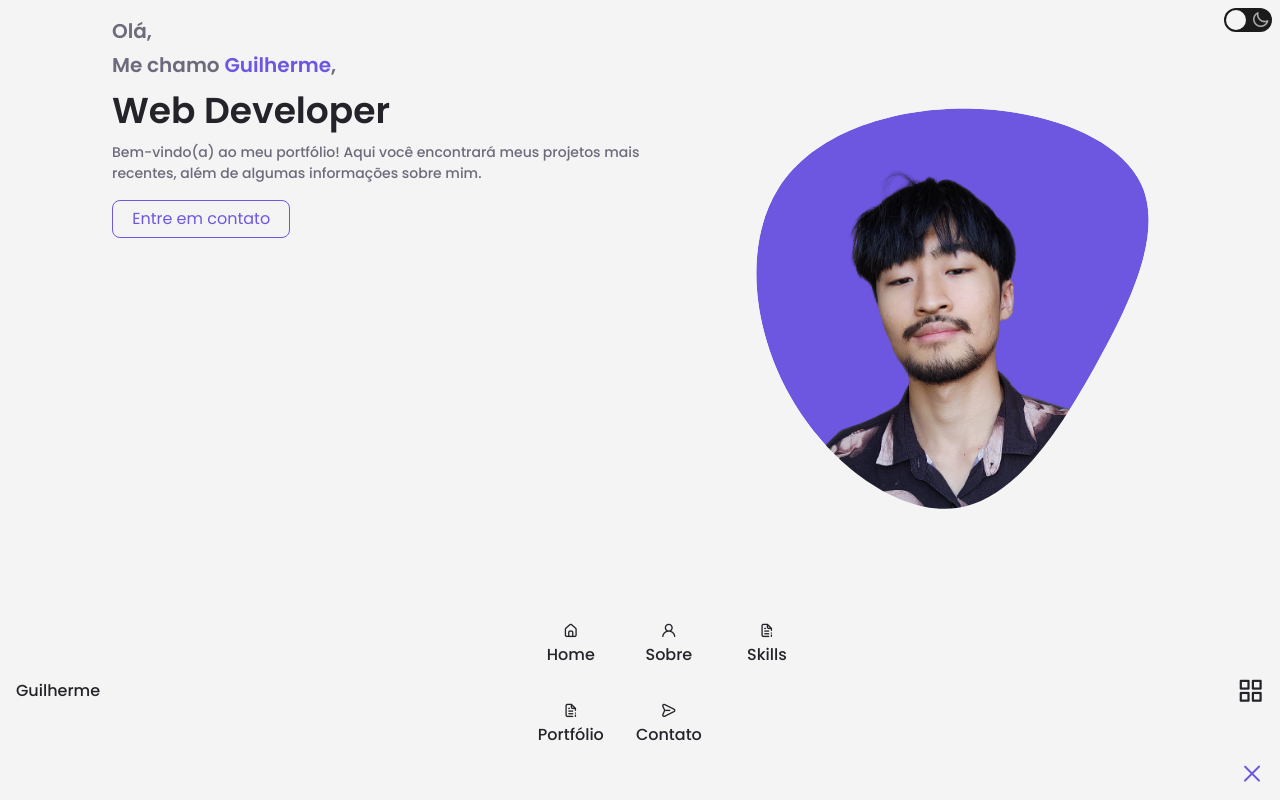
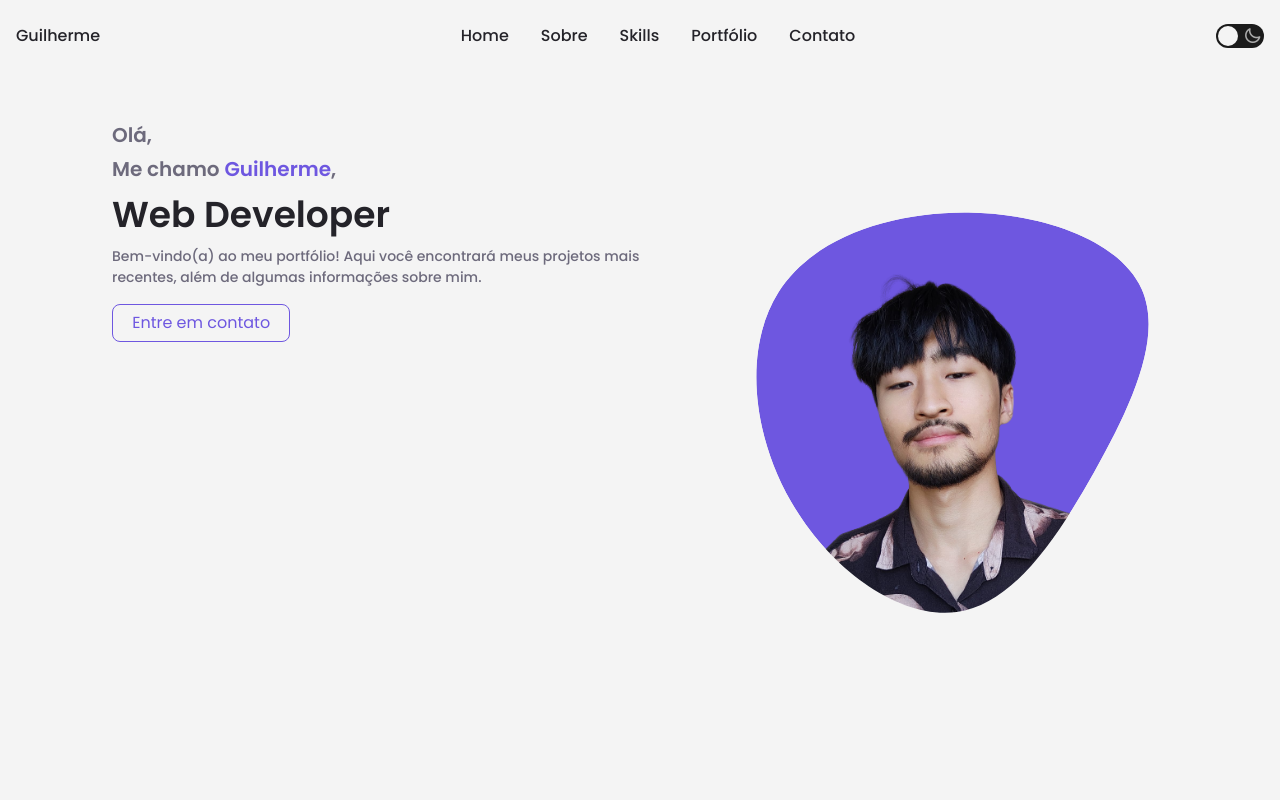
Before and after one commit to guilhermeshibuya/portfoliov2, a plain HTML site: page index.html in a window 1280 px wide. Shown: the top 800 px of the page. Drawn offline with nearby package versions, Linux system fonts and the light colour scheme.

Commit message:
Add navbar responsive for medium devices. Add scroll top button

```diff
--- a/css/styles.css
+++ b/css/styles.css
@@ -20,6 +20,7 @@
     /* TRANSITION */
     --transition-dark: all .5s ease;
     --transition-input: all .35s ease-in-out;
+    --transition-nav: .35s ease-in;
 
     /* Font */
     --body-font: 'Poppins', sans-serif;
@@ -121,7 +122,9 @@ a {
 }
 
 .btn-outline-purple {
-    display: inline-block;
+    display: flex;
+    justify-content: center;
+    align-items: center;
     position: relative;
     border: 1px solid var(--first-color);
     border-radius: .5rem;
@@ -137,7 +140,7 @@ a {
 }
 
 .btn-outline-purple, .btn-background {
-    transition: all .35s ease-in;
+    transition: all var(--transition-nav);
 }
 
 .btn-background {
@@ -155,6 +158,20 @@ a {
 .btn-outline-purple:hover .btn-background {
     width: 110%;
     height: 300%;
+}
+
+.btn-scroll-top__container {
+    position: fixed;
+    bottom: 1rem;
+    right: 1rem;
+}
+
+.btn-scroll-top {
+    background-color: var(--first-color);
+    color: var(--input-color);
+    width: 3rem;
+    height: 3rem;
+    padding: 0;
 }
 
 /* HEADER SCROLL */
@@ -175,6 +192,15 @@ a {
     z-index: 5;
 }
 
+@media screen and (min-width: 768px) {
+    .header {
+        position: fixed;
+        top: 0;
+        left: 0;
+        bottom: initial;
+    }
+}
+
 .nav {
     display: flex;
     justify-content: space-between;
@@ -184,7 +210,7 @@ a {
 .nav__logo, .nav__toggle {
     color: var(--title-color);
     font-weight: var(--font-medium);
-    transition: color .35s ease-in;
+    transition: color var(--transition-nav);
 }
 
 .nav__logo:hover, .nav__toggle:hover {
@@ -222,7 +248,7 @@ a {
     font-size: var(--normal-font-size);
     color: var(--title-color);
     font-weight: var(--font-medium);
-    transition: color .35s ease-in;
+    transition: color var(--transition-nav);
 }
 
 .nav__link:hover {
@@ -236,11 +262,64 @@ a {
     font-size: 1.5rem;
     cursor: pointer;
     color: var(--first-color);
-    transition: color .35s ease-in;
+    transition: color var(--transition-nav);
 }
 
 .nav__close:hover {
     color: var(--first-color-alt);
+}
+
+@media screen and (min-width: 768px) {
+    .nav__menu {
+       position: static;
+       border-radius: 0;
+    }
+
+    .grid {
+        display: flex;
+    }
+
+    .nav__list {
+        padding: 0;
+        margin: 1rem 0;
+    }
+
+    .nav__toggle, #nav-close {
+        display: none;
+        overflow: hidden;
+    }
+
+    .nav__link .uil {
+        display: none;
+        overflow: hidden;
+    }
+
+    .nav-scroll {
+        border-radius: 0;
+        box-shadow: 0 2px 3px rgba(0, 0, 0, .3);
+    }
+
+    .nav__link {
+        position: relative;
+    }
+
+    .nav__link::after {
+        content: "";
+        position: absolute;
+        bottom: 0;
+        left: 0;
+        display: inline-block;
+        width: 100%;
+        height: 1px;
+        background-color: var(--first-color);
+        transform: scale(0);
+        transform-origin: center;
+        transition: transform .35s ease-in;
+    }
+
+    .nav__link:hover::after {
+        transform: scale(1);
+    }
 }
 
 /* SHOW MENU */
@@ -251,12 +330,18 @@ a {
 
 /* HOME */
 #home {
-    min-height: 100vh;
+    height: 100vh;
 }
 
 #home .section__subtitle,
 #home .section__title{
     margin-bottom: .25rem;
+}
+
+@media screen and (min-width: 768px) {
+    #home {
+        margin-top: 6.5rem;
+    }
 }
 
 .purple {
@@ -565,6 +650,12 @@ textarea {
     transform: translateX(1.5rem);
 }
 
+@media screen and (min-width: 768px) {
+    .btn-dark-mode__wrapper {
+        position: static;
+    }
+}
+
 .dark-background {
     background-color: var(--dark) !important;
 }
--- a/index.html
+++ b/index.html
@@ -381,6 +381,12 @@
                 </div>
             </div>
         </section>
+
+        <div id="btn-scroll-top__container" class="btn-scroll-top__container">
+            <button id="btn-scroll-top" class="btn-outline-purple btn-scroll-top">
+                <i class="uil uil-angle-up"></i>
+            </button>
+        </div>
     </main>
     <script src="js/script.js"></script>
 </body>
--- a/js/script.js
+++ b/js/script.js
@@ -25,16 +25,27 @@ const navHide = () => {
 
 navLinks.forEach(link => link.addEventListener("click", navHide));
 
-// Scroll header mobile
+// Scroll header mobile and button scroll top
 const header = document.getElementById("header");
+const btnScrollTop = document.getElementById("btn-scroll-top");
+const btnScrollTopContainer = document.getElementById("btn-scroll-top__container");
 
 window.addEventListener("scroll", () => {
-    if (window.scrollY > 15) {
+    if (window.scrollY > 20) {
         header.classList.add("nav-scroll");
+        btnScrollTopContainer.style.display = "block";
+        btnScrollTopContainer.style.overflow = "visible"
     } else {
         header.classList.remove("nav-scroll");
+        btnScrollTopContainer.style.display = "none";
+        btnScrollTopContainer.style.overflow = "hidden"
     }
 });
+
+btnScrollTop.addEventListener("click", () => {
+    document.body.scrollTop = 0;
+    document.documentElement.scrollTop = 0;
+})
 
 // DARK MODE
 
```
